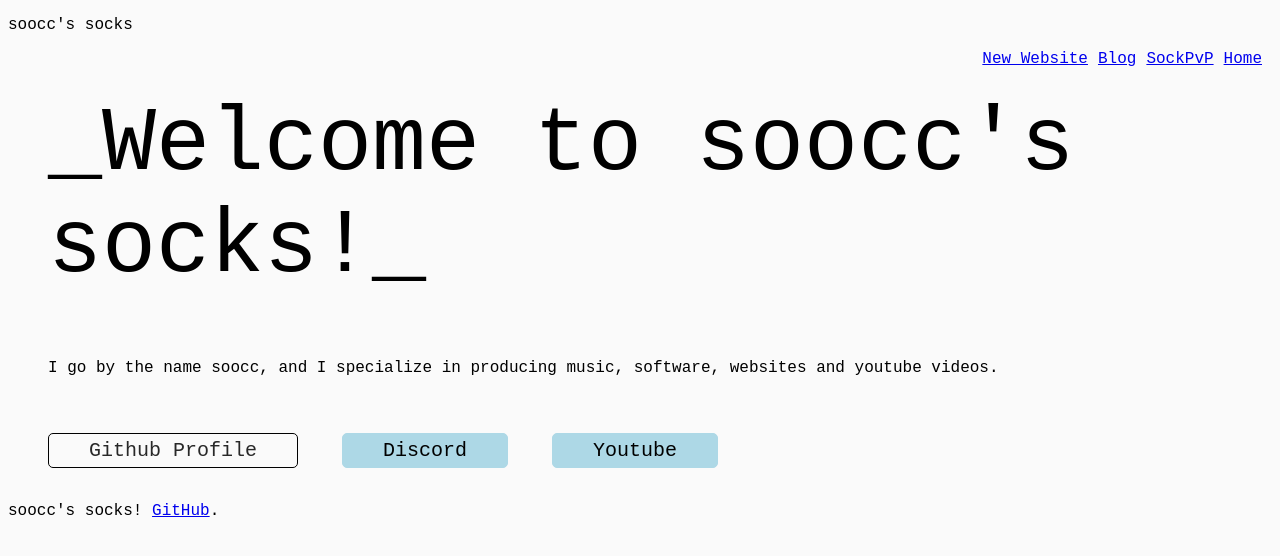
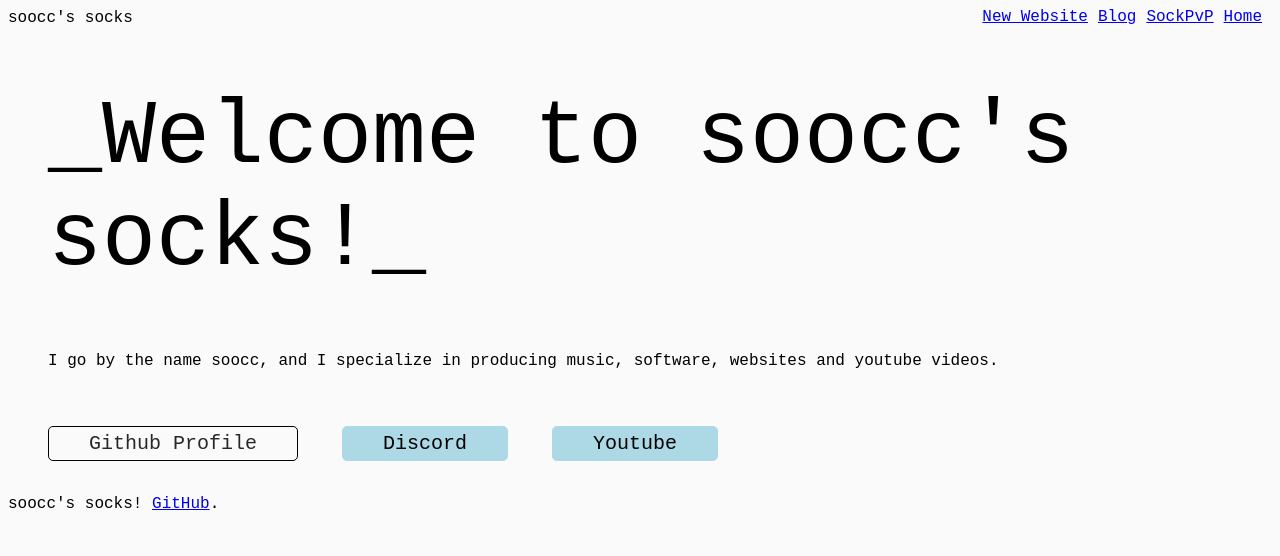
Before and after one commit to soocc/sooccsocks2, a Jekyll site: the page built from index.html, in a window 1280 px wide. Shown: the top 556 px of the page. Built offline with Jekyll 4.4.1, drawn with Linux system fonts in a browser that asks for light colours.

Commit message:
Update default.html

```diff
--- a/_layouts/default.html
+++ b/_layouts/default.html
@@ -6,7 +6,7 @@
     <link rel="stylesheet" href="styles/styles.css">
   </head>
   <body>
-    <p>soocc's socks</p>
+    <p style="display: inline">soocc's socks</p>
     <a class="align-right" href="https://soocc.github.io">Home</a>
     <a class="align-right" href="https://soocc.github.io/sockpvp">SockPvP</a>
     <a class="align-right" href="https://soocc.github.io/blog">Blog</a>
```
